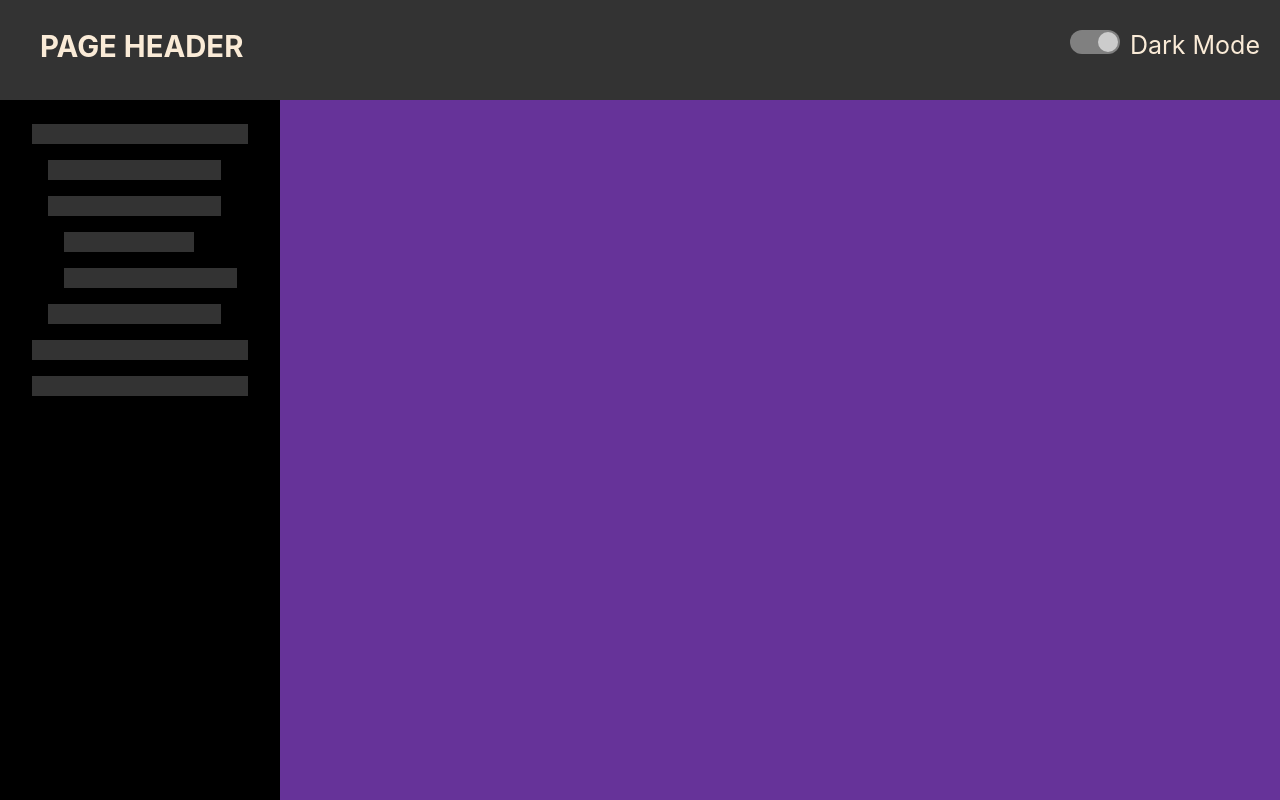
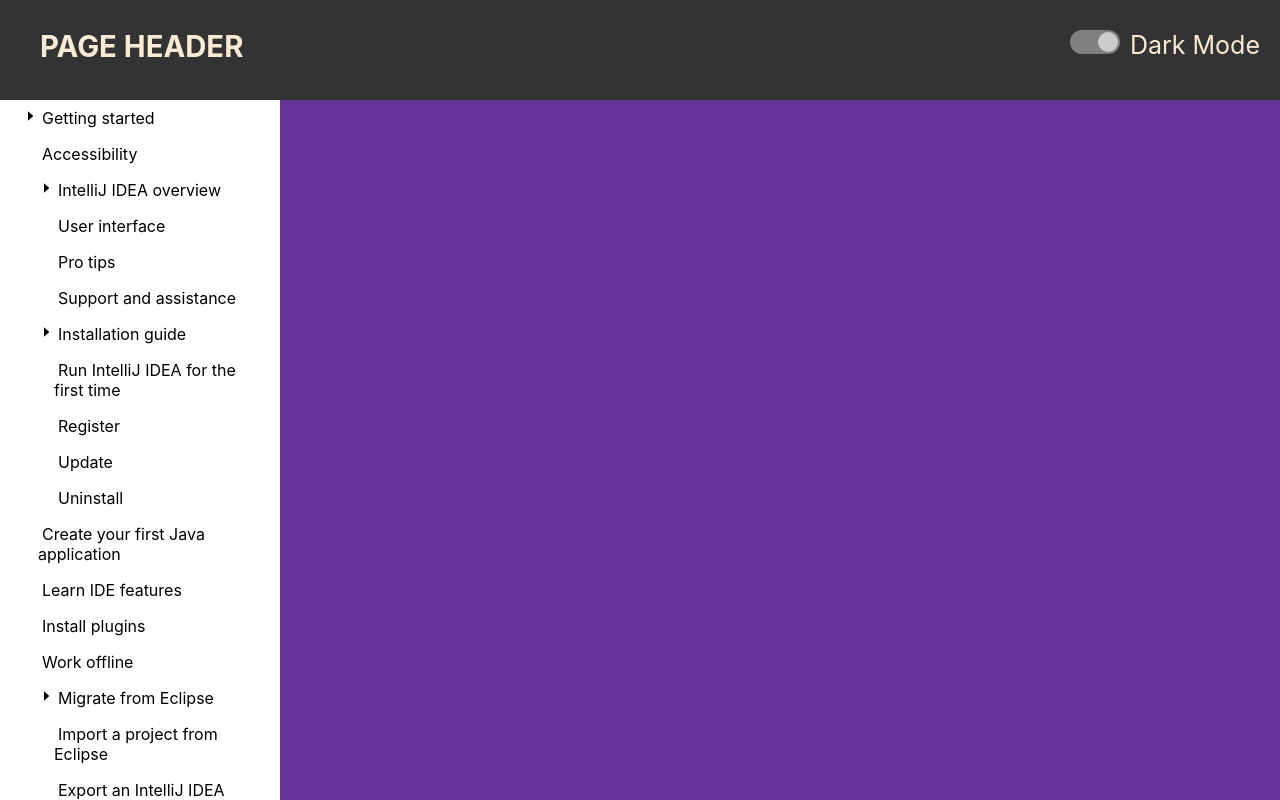
Before and after one commit to Mithc/table_of_content, a React (Create React App) app: page / in a window 1280 px wide. Built offline with nearby package versions, Linux system fonts and the light colour scheme; data requests are answered from the project's data file; the HTML template or start-up script is replaced by a standard one.

Commit message:
[007] created Tree and TreeNode components, implemented icon component.

```diff
--- /dev/null
+++ b/src/components/Icon.scss
@@ -0,0 +1,7 @@
+svg {
+  transition: transform 0.2s ease-in-out;
+
+  &.rotate-90 {
+    transform: rotate(90deg);
+  }
+}
--- /dev/null
+++ b/src/components/Icon.tsx
@@ -0,0 +1,27 @@
+import React from 'react'
+import './Icon.scss'
+
+const Icon = ({
+    width = 16,
+    height = 16,
+    fill = '#000000',
+    active = false,
+}) => {
+    return (
+        <svg
+            xmlns="http://www.w3.org/2000/svg"
+            width={width}
+            height={height}
+            viewBox="0 0 16 16"
+            fill="none"
+            className={active ? 'rotate-90' : ''}
+        >
+            <path
+                d="M6.00262 12.6667L11.336 8.00001L6.00262 3.33334V12.6667Z"
+                fill={fill}
+            />
+        </svg>
+    )
+}
+
+export default Icon
--- a/src/components/Sidebar.scss
+++ b/src/components/Sidebar.scss
@@ -1,4 +1,5 @@
 .sidebar {
     width: 280px;
     height: calc(100vh - 100px);
+    overflow-y: scroll;
 }
--- a/src/components/Tree.tsx
+++ b/src/components/Tree.tsx
@@ -1,15 +1,59 @@
-import React, { useState } from 'react'
+import React, { useEffect, useState } from 'react'
 import Placeholder from './Placeholder'
 import './Tree.scss'
+import { PageList, PageListResponse } from '../interfaces/Page'
+import TreeNode from './TreeNode'
 
 const Tree: React.FC = () => {
-    const [isLoading] = useState<boolean>(true)
+    const [isLoading, setIsLoading] = useState<boolean>(true)
+    const [treeData, setTreeData] = useState<PageList>({})
+    const [topLevelIds, setTopLevelIds] = useState<string[]>([])
+    useEffect((): void => {
+        fetchData()
+    }, [])
+    const fetchData = async (): Promise<void> => {
+        const entitiesUrl = 'http://localhost:4200/entities'
+        const topLevelIdsUrl = 'http://localhost:4200/topLevelIds'
+        try {
+            const [entitiesResponse, topLevelIdsResponse]: [
+                Response,
+                Response
+            ] = await Promise.all([fetch(entitiesUrl), fetch(topLevelIdsUrl)])
 
-    const renderTree: () => React.ReactElement = () => <></>
+            if (!entitiesResponse.ok || !topLevelIdsResponse.ok) {
+                throw new Error('Failed to fetch data')
+            }
 
+            const [pageListResponse, listOfIds]: [PageListResponse, string[]] =
+                await Promise.all([
+                    entitiesResponse.json(),
+                    topLevelIdsResponse.json(),
+                ])
+
+            setIsLoading(false)
+            setTreeData(pageListResponse.pages)
+            setTopLevelIds(listOfIds)
+        } catch (error: unknown) {
+            console.error('Error fetching data:', error)
+        }
+    }
+
+    const renderTree: React.FC = () => (
+        <>
+            {topLevelIds.map((topLevelId) => {
+                return (
+                    <TreeNode
+                        key={treeData[topLevelId].id}
+                        treeData={treeData}
+                        node={treeData[topLevelId]}
+                    />
+                )
+            })}
+        </>
+    )
     return (
-        <div className={'tree-container'}>
-            {isLoading ? <Placeholder /> : renderTree()}
+        <div className="tree-container">
+            {isLoading ? <Placeholder /> : <>{renderTree({})}</>}
         </div>
     )
 }
--- /dev/null
+++ b/src/components/TreeNode.scss
@@ -0,0 +1,12 @@
+.child-node {
+  margin-left: 16px;
+}
+
+.parent-node {
+  cursor: pointer;
+  padding: 8px 22px;
+
+  .node-title {
+    margin-left: 4px;
+  }
+}
--- /dev/null
+++ b/src/components/TreeNode.tsx
@@ -0,0 +1,38 @@
+import { Page, PageList } from '../interfaces/Page'
+import React, { useState } from 'react'
+import './TreeNode.scss'
+import Icon from './Icon'
+
+interface TreeNodeProps {
+    node: Page
+    treeData: PageList
+}
+
+const TreeNode: React.FC<TreeNodeProps> = ({
+    node,
+    treeData,
+}: TreeNodeProps) => {
+    const [active, setActive] = useState<boolean>(false)
+    return (
+        <>
+            <div onClick={() => setActive(!active)} className="parent-node">
+                {node.pages?.length && <Icon active={active} />}
+                <span className="node-title">{node.title}</span>
+            </div>
+            <div className="child-node">
+                {node.pages?.length &&
+                    node.pages.map((childrenNode) => {
+                        return (
+                            <TreeNode
+                                node={treeData[childrenNode]}
+                                treeData={treeData}
+                                key={treeData[childrenNode].id}
+                            ></TreeNode>
+                        )
+                    })}
+            </div>
+        </>
+    )
+}
+
+export default TreeNode
```
Also changed, not shown: src/interfaces/Page.ts (+9 -1 lines), .eslintrc.json.
